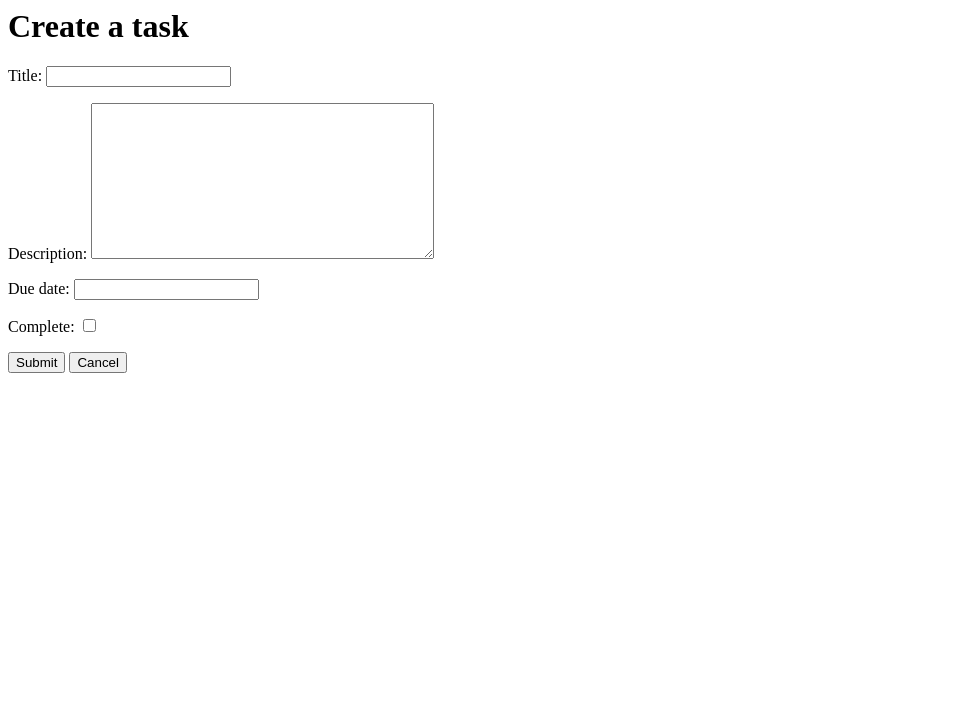
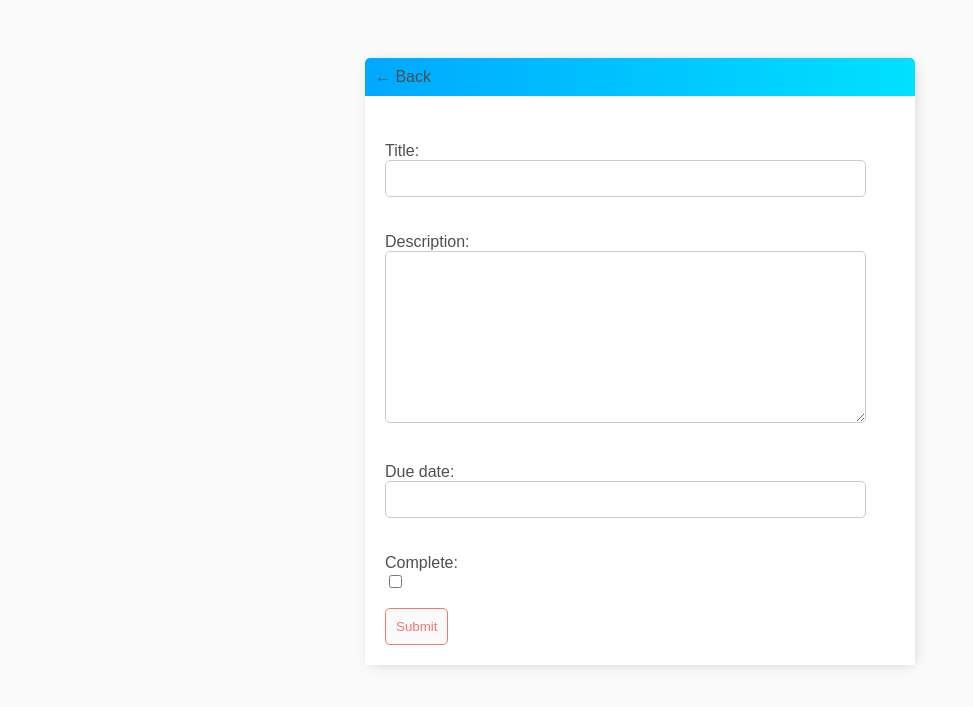
Before and after one commit to Claudenilsonjunior/todo-django-webapp, a Django app: page /task/create/ in a window 1280 px wide. Shown: the top 707 px of the page, without its empty margins (0-973 px from the left). Run offline with Django 5.2, Linux system fonts and the light colour scheme; the visitor is signed in with stand-in values (Sample User, id 1); some web fonts are replaced.

Commit message:
Update task_form.html

```diff
--- a/base/templates/base/task_form.html
+++ b/base/templates/base/task_form.html
@@ -1,8 +1,22 @@
-<h1>Create a task</h1>
+{% extends 'base/base.html' %}
+
+{% block content %}
+
+<div class = 'header-bar'>
+
+    <a href = "{% url 'tasks' %}">&#8592; Back</a>
+
+</div>
+
+<div class = "card-body">
 
 <form method="POST">
     {% csrf_token %}
     {{ form.as_p }}
-    <button type="submit">Submit</button>
-    <button type="button" onclick="location.href='{% url 'tasks' %}'">Cancel</button>
+    <button class = "btn" type="submit">Submit</button>
 </form>
+
+</div>
+
+
+{% endblock %}
```
